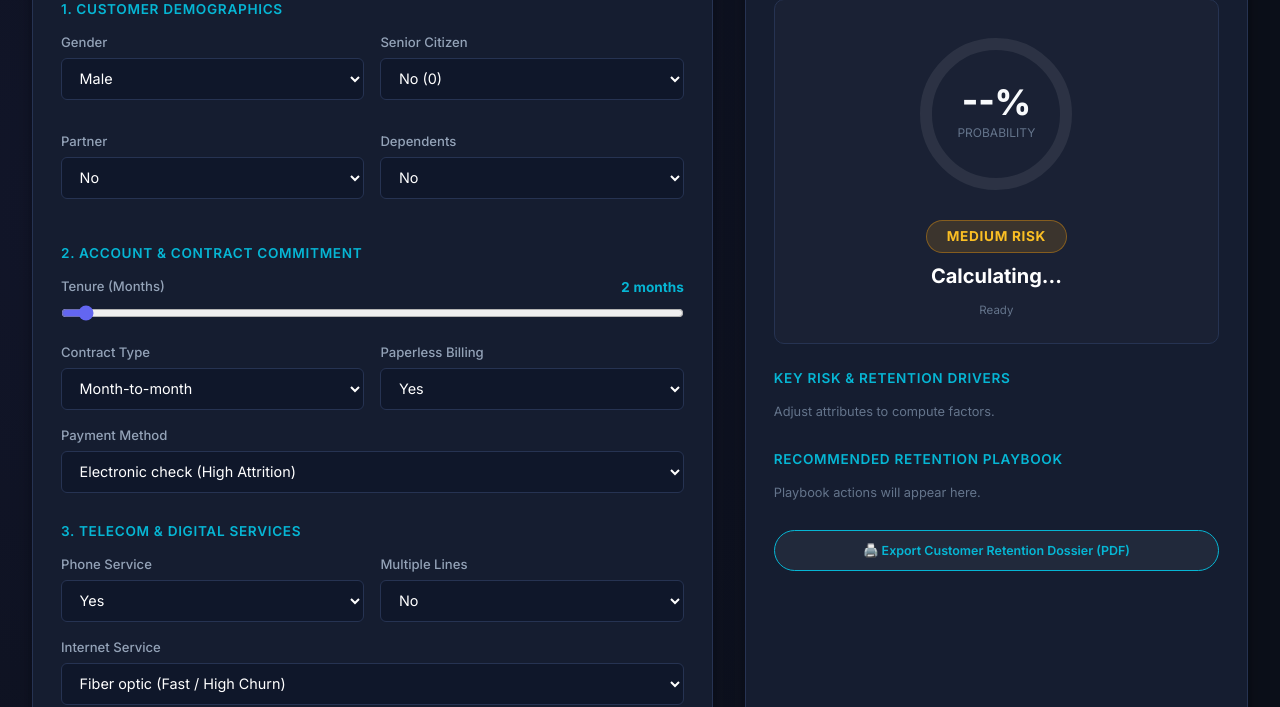
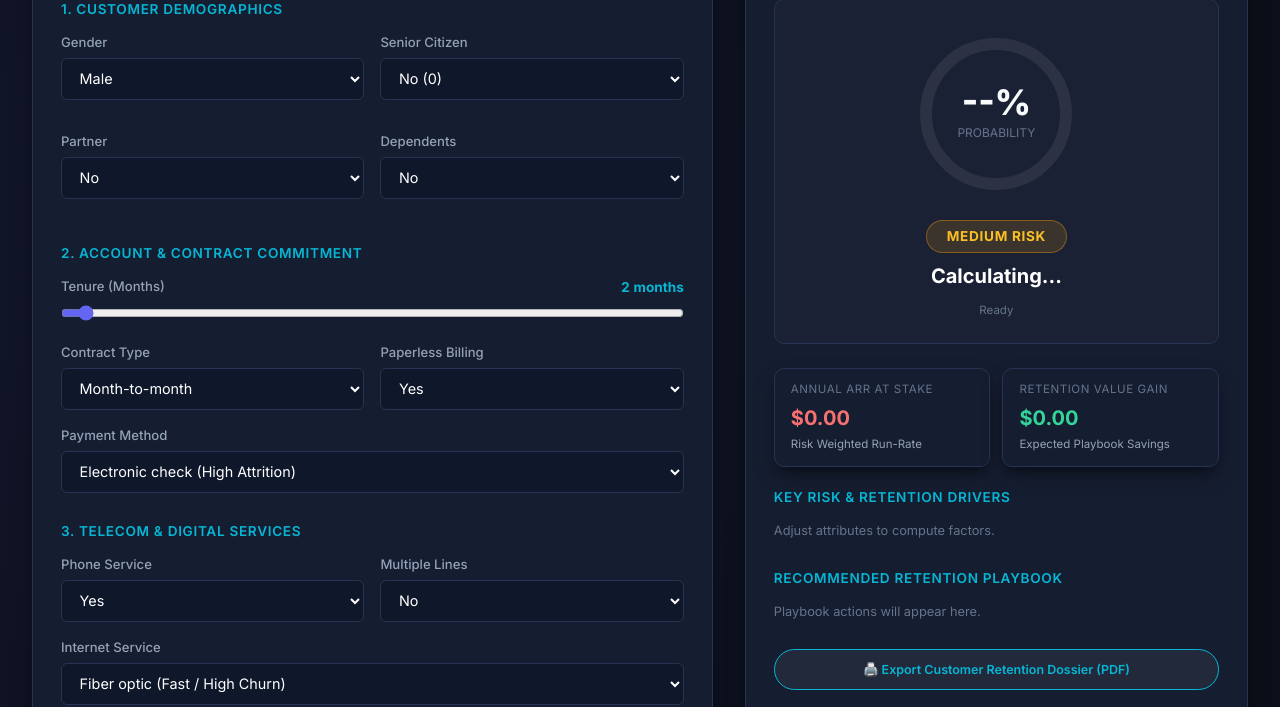
Before and after one commit to pateldhiru805-ai/Customer_Churn_prediction_System, a Flask app: page / in a window 1280 px wide. Shown: the part 439-1146 px from the top of the page. Run offline with Flask 3, Linux system fonts and the light colour scheme; parts of the project's set-up code (start-up, migrations or seed data) failed here and were passed over.

Commit message:
Add financial revenue at risk metrics and retention value protection to dashboard

```diff
--- a/app/app.py
+++ b/app/app.py
@@ -118,6 +118,7 @@ def api_predict():
             "model_version": result["model_version"],
             "risk_factors": result["risk_factors"],
             "retention_actions": result["retention_actions"],
+            "financial_impact": result.get("financial_impact", {}),
         }
         return jsonify(response_data), 200
 
--- a/app/static/js/main.js
+++ b/app/static/js/main.js
@@ -254,6 +254,14 @@ document.addEventListener("DOMContentLoaded", () => {
       } else {
         dbStatus.innerHTML = `<span style="color: #fbbf24;">⚠ Database offline: ${data.save_error || "unreachable"}</span>`;
       }
+    // Update Financial Revenue Impact
+    const revElem = document.getElementById("revenueAtRisk");
+    const saveElem = document.getElementById("retentionSavings");
+    if (revElem && data.financial_impact) {
+      revElem.textContent = `$${parseFloat(data.financial_impact.annual_revenue_at_risk || 0).toFixed(2)}`;
+    }
+    if (saveElem && data.financial_impact) {
+      saveElem.textContent = `$${parseFloat(data.financial_impact.simulated_retention_savings || 0).toFixed(2)}`;
     }
 
     // Render Factor Drivers
--- a/app/templates/index.html
+++ b/app/templates/index.html
@@ -281,6 +281,20 @@
           </div>
         </div>
 
+        <!-- Revenue Impact & Value Protection -->
+        <div style="display: grid; grid-template-columns: 1fr 1fr; gap: 0.75rem; margin-bottom: 1.25rem;">
+          <div class="kpi-card" style="padding: 0.75rem 1rem; margin-bottom: 0;">
+            <div class="kpi-title" style="font-size: 0.72rem;">Annual ARR at Stake</div>
+            <div id="revenueAtRisk" class="kpi-value" style="font-size: 1.25rem; color: #f87171;">$0.00</div>
+            <div class="kpi-subtitle" style="font-size: 0.72rem;">Risk Weighted Run-Rate</div>
+          </div>
+          <div class="kpi-card" style="padding: 0.75rem 1rem; margin-bottom: 0;">
+            <div class="kpi-title" style="font-size: 0.72rem;">Retention Value Gain</div>
+            <div id="retentionSavings" class="kpi-value" style="font-size: 1.25rem; color: #34d399;">$0.00</div>
+            <div class="kpi-subtitle" style="font-size: 0.72rem;">Expected Playbook Savings</div>
+          </div>
+        </div>
+
         <!-- Factor Drivers -->
         <div class="form-section">
           <span class="section-legend">Key Risk & Retention Drivers</span>
--- a/src/predict.py
+++ b/src/predict.py
@@ -219,6 +219,12 @@ def predict_one(data: Dict[str, Any], threshold: Optional[float] = None) -> Dict
     risk_factors = derive_risk_factors(data, prob_churn)
     recommendations = generate_retention_recommendations(data, risk_level)
 
+    # 6. Financial & Revenue Impact
+    monthly = float(data.get("MonthlyCharges", 0.0))
+    annual_rev_at_risk = round(monthly * 12.0 * prob_churn, 2)
+    projected_annual = round(monthly * 12.0, 2)
+    simulated_savings = round(annual_rev_at_risk * 0.55, 2) if is_churn else 0.0
+
     return {
         "prediction": label,
         "churn_probability": round(prob_churn, 4),
@@ -229,4 +235,9 @@ def predict_one(data: Dict[str, Any], threshold: Optional[float] = None) -> Dict
         "model_version": metadata.get("model_version", "1.0.0"),
         "risk_factors": risk_factors,
         "retention_actions": recommendations,
+        "financial_impact": {
+            "annual_revenue_at_risk": annual_rev_at_risk,
+            "projected_annual_value": projected_annual,
+            "simulated_retention_savings": simulated_savings,
+        },
     }
```
